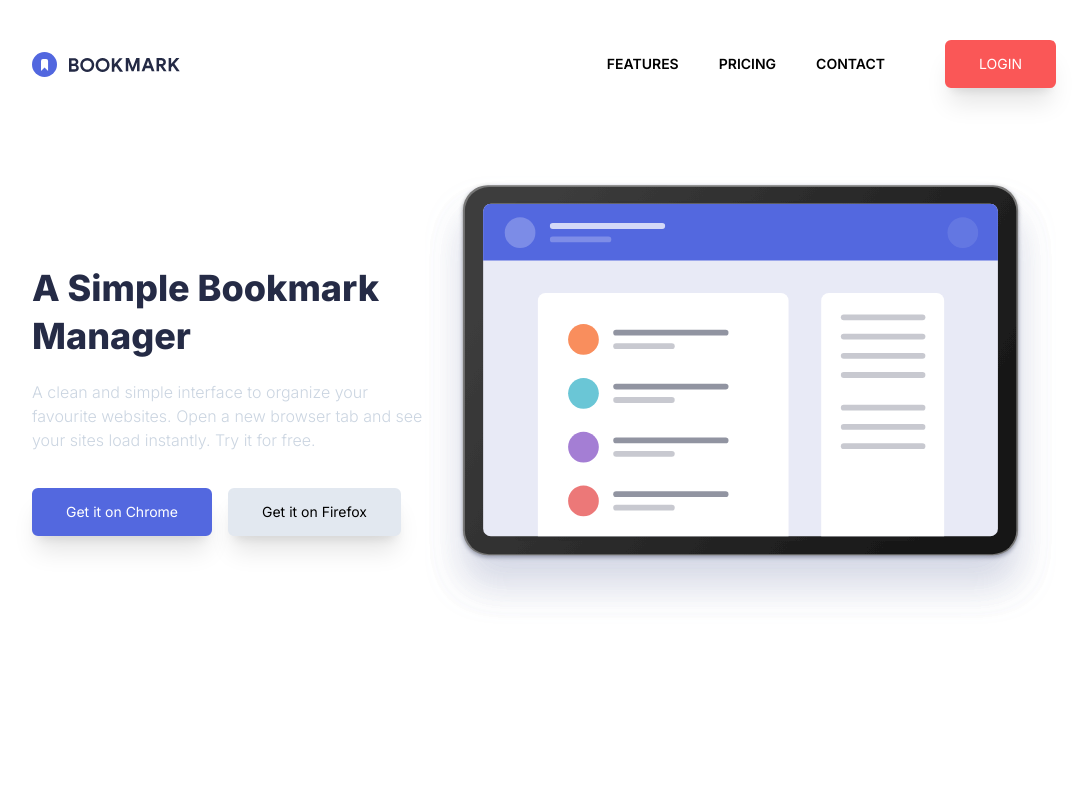
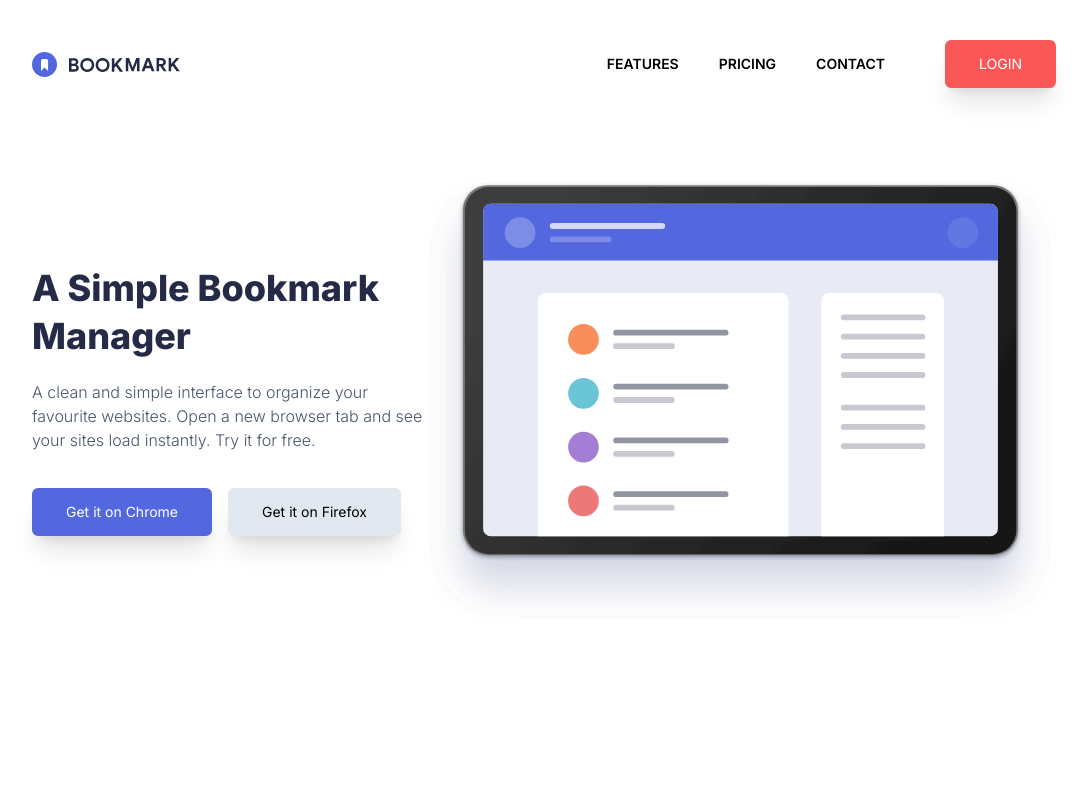
Before and after one commit to MORPHS01/bookmark-landing-page, a Next.js app: page / in a window 1280 px wide. Shown: the top 800 px of the page, without its empty margins (96-1183 px from the left). Built offline with nearby package versions, Linux system fonts and the light colour scheme.

Commit message:
complete

```diff
--- a/app/globals.css
+++ b/app/globals.css
@@ -21,6 +21,6 @@ body::-webkit-scrollbar{
 
 @layer utilities {
   .detailsText{
-    @apply font-light text-slate-300
+    @apply font-light text-slate-600
   }
 }
```
